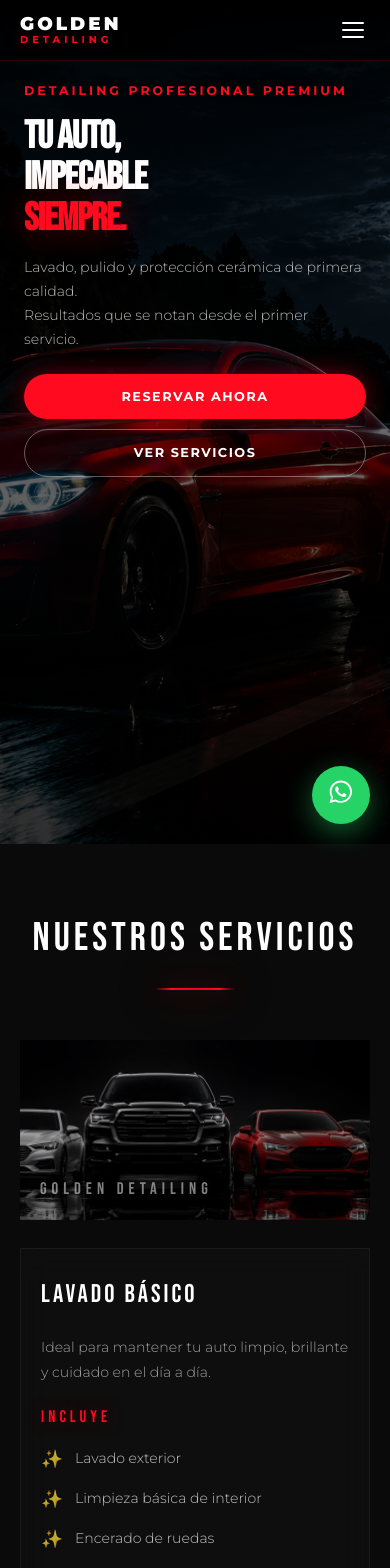
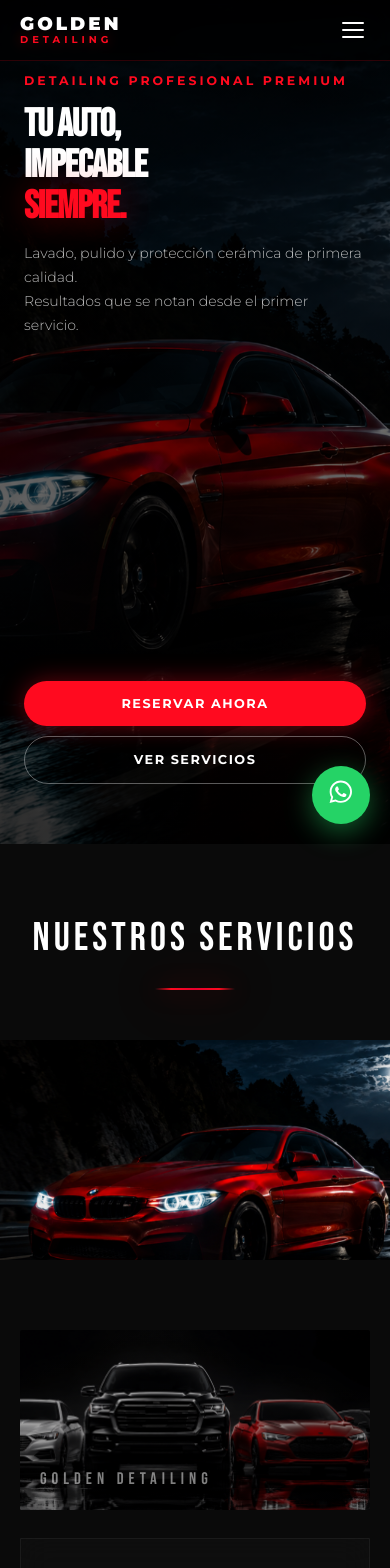
Before and after one commit to PACZKONATASHA/golden.detailing, a React (Vite) app: page / in a window 390 px wide. Shown: the top 1568 px of the page. Built offline with nearby package versions, Linux system fonts and the light colour scheme.

Commit message:
Botones hero mobile abajo, banner imagen2 full-width en servicios

```diff
--- a/src/components/Hero.css
+++ b/src/components/Hero.css
@@ -232,20 +232,29 @@
 .hero-content {
   flex: 1;
   display: flex;
-  align-items: center;
+  flex-direction: column;
+  justify-content: space-between;
   position: relative;
   z-index: 2;
   max-width: 1280px;
   width: 100%;
   margin: 0 auto;
-  padding: 68px 40px 60px;
+  padding: 96px 40px 50px;
 }
 
 .hero-text {
   max-width: 600px;
   display: flex;
   flex-direction: column;
-  gap: 20px;
+  gap: 18px;
+}
+
+/* Botones fuera de hero-text */
+.hero-actions {
+  display: flex;
+  gap: 14px;
+  flex-wrap: wrap;
+  padding-bottom: 10px;
 }
 
 /* Tag */
@@ -283,13 +292,6 @@
 }
 
 /* Botones */
-.hero-actions {
-  display: flex;
-  gap: 14px;
-  flex-wrap: wrap;
-  margin-top: 6px;
-}
-
 .btn-primary {
   padding: 14px 32px;
   background: var(--rojo);
@@ -361,14 +363,14 @@
   }
 
   .hero-content {
-    padding: 80px 24px 40px;
-    align-items: flex-start;
-    padding-bottom: 40px;
+    padding: 70px 24px 36px;
+    flex-direction: column;
+    justify-content: space-between;
   }
 
   .hero-text {
     max-width: 100%;
-    gap: 16px;
+    gap: 14px;
   }
 
   .hero-title {
@@ -381,6 +383,7 @@
 
   .hero-actions {
     gap: 10px;
+    padding-bottom: 24px;
   }
 
   .btn-primary,
--- a/src/components/Hero.jsx
+++ b/src/components/Hero.jsx
@@ -97,10 +97,16 @@ const Hero = () => {
             Lavado, pulido y protección cerámica de primera calidad.<br />
             Resultados que se notan desde el primer servicio.
           </p>
-          <div className="hero-actions">
-            <a href="#contact" className="btn-primary">Reservar ahora</a>
-            <a href="#services" className="btn-ghost">Ver servicios</a>
-          </div>
+        </motion.div>
+
+        <motion.div
+          className="hero-actions"
+          initial={{ opacity: 0, y: 20 }}
+          animate={{ opacity: 1, y: 0 }}
+          transition={{ duration: 0.8, delay: 0.9 }}
+        >
+          <a href="#contact" className="btn-primary">Reservar ahora</a>
+          <a href="#services" className="btn-ghost">Ver servicios</a>
         </motion.div>
       </div>
     </section>
--- a/src/components/Services.css
+++ b/src/components/Services.css
@@ -43,7 +43,7 @@
 /* ===== HEADER ===== */
 .services-header {
   text-align: center;
-  margin-bottom: 70px;
+  margin-bottom: 40px;
 }
 
 .services-title {
@@ -61,6 +61,28 @@
   background: linear-gradient(90deg, transparent, var(--rojo) 20%, var(--rojo-metalico) 50%, var(--rojo) 80%, transparent);
   margin: 0 auto;
   box-shadow: 0 0 25px var(--rojo-glow), 0 0 50px var(--rojo-brillo);
+}
+
+/* ===== BANNER IMAGEN FULL WIDTH ===== */
+.services-banner {
+  width: 100%;
+  margin-bottom: 70px;
+  overflow: hidden;
+  line-height: 0;
+}
+
+.services-banner img {
+  width: 100%;
+  height: auto;
+  display: block;
+  object-fit: cover;
+  max-height: 420px;
+}
+
+@media (max-width: 768px) {
+  .services-banner img {
+    max-height: 220px;
+  }
 }
 
 /* ===== LAYOUT ===== */
--- a/src/components/Services.jsx
+++ b/src/components/Services.jsx
@@ -1,12 +1,13 @@
 import { motion } from 'framer-motion';
 import servicesImage from '../assets/imagenes servicios.png';
+import bannerImage from '../assets/imagen2.png';
 import './Services.css';
 
 const Services = () => {
   return (
     <section id="services" className="services-section">
+      {/* Título */}
       <div className="container">
-        {/* Título */}
         <motion.div
           className="services-header"
           initial={{ opacity: 0, y: 40 }}
@@ -17,7 +18,20 @@ const Services = () => {
           <h2 className="services-title">Nuestros Servicios</h2>
           <div className="title-underline" />
         </motion.div>
+      </div>
 
+      {/* Banner full-width fuera del container */}
+      <motion.div
+        className="services-banner"
+        initial={{ opacity: 0, scale: 0.99 }}
+        whileInView={{ opacity: 1, scale: 1 }}
+        transition={{ duration: 0.9 }}
+        viewport={{ once: true }}
+      >
+        <img src={bannerImage} alt="Golden Detailing flota de autos" />
+      </motion.div>
+
+      <div className="container">
         {/* Layout principal */}
         <div className="services-layout">
           {/* Columna izquierda: imagen + card Lavado Básico */}
```
